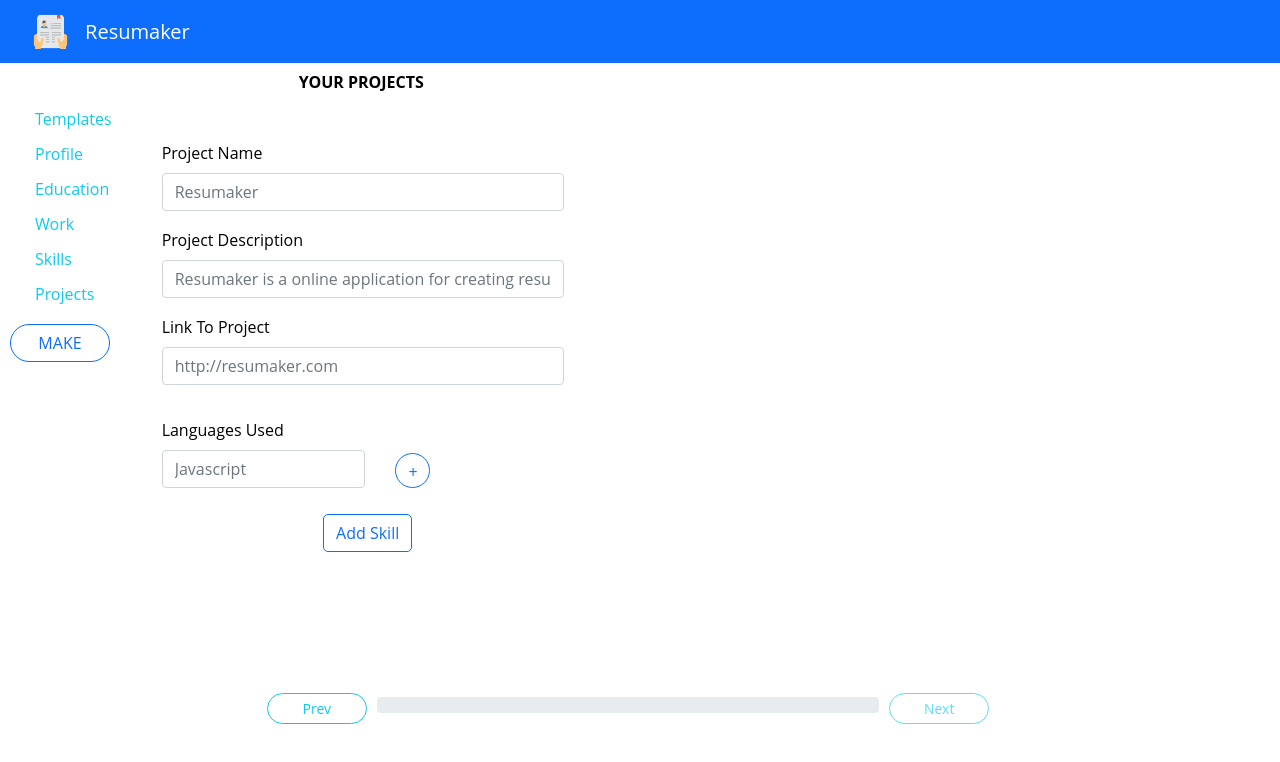
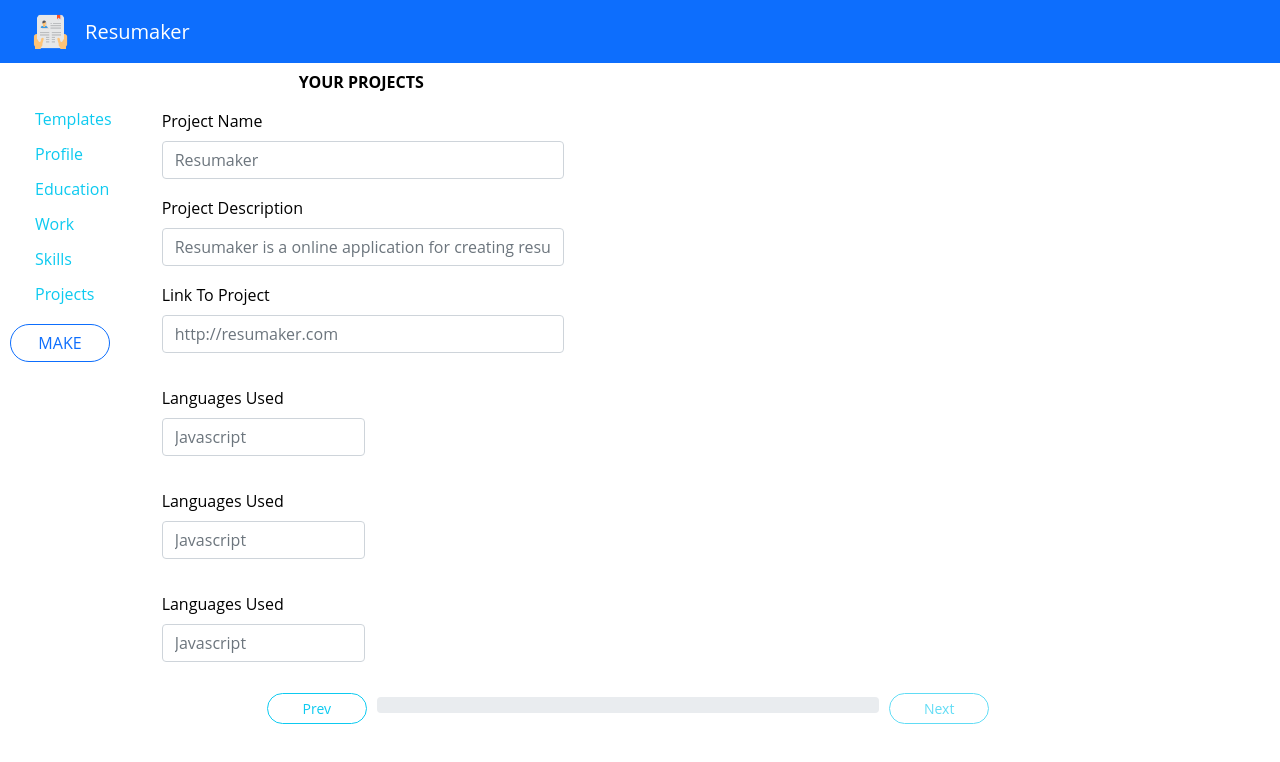
Before and after one commit to 29RahulKhandelwal/Resumaker, a React (Create React App) app: page /resume-generator/projects in a window 1280 px wide. Shown: the top 762 px of the page. Built offline with nearby package versions, Linux system fonts and the light colour scheme.

Commit message:
work and project section inputs done

```diff
--- a/src/components/CreateResume/ProjectForm.jsx
+++ b/src/components/CreateResume/ProjectForm.jsx
@@ -1,6 +1,5 @@
 import React, { Fragment, useEffect, useState } from "react";
 import Button from "../UI/Button";
-import CircleButton from "../UI/CircleButton";
 import Input from "../UI/Input";
 import ShortInput from "../UI/ShortInput";
 import { ProjectAction } from "../../actions";
@@ -8,61 +7,72 @@ import { useDispatch } from "react-redux";
 
 export default function ProjectForm(){
     const dispatch=useDispatch();
-    const [data,setData]=useState({});
     const [projectData,setProjectData]=useState([{
         projectName:"",
         projectDescription:"",
-        projectLink:""
+        projectLink:"",
+        projectLanguage1:"",
+        projectLanguage2:"",
+        projectLanguage3:"",
+        projectLanguage4:"",
+        projectLanguage5:"",
+        projectLanguage6:"",
+        projectLanguage7:"",
+        projectLanguage8:"",
     }]);
-    const [skillsData,setSkillsData]=useState("");
-    const [skills,setSkills]=useState([]);
-    function handleChange(event){
+    function handleChange(event,index){
         const {name,value}=event.target;
-        setProjectData({...projectData,[name]:value});
+        const projectDataList=[...projectData];
+        projectDataList[index][name]=value;
+        setProjectData(projectDataList)
     }
     function handleAddInput(){
-        setData(data.length > 0 ? [...data,{...projectData,skills:skills}] : [{...projectData,skills:skills}])
-        setProjectData({
-            projectName:"",
-            projectDescription:"",
-            projectLink:""});
-        setSkills([]);
+        setProjectData([...projectData,{projectName:"",
+        projectDescription:"",
+        projectLink:"",
+        projectLanguage1:"",
+        projectLanguage2:"",
+        projectLanguage3:"",
+        projectLanguage4:"",
+        projectLanguage5:"",
+        projectLanguage6:"",
+        projectLanguage7:"",
+        projectLanguage8:""}])
     }
-    // function handleDeleteInput(index){
-    //     const temp=[...data];
-    //     temp.splice(index,1);
-    //     setData(temp);
-    // }
-    function handleSkillChange(e,index){
-        const {value}=e.target;
-        setSkillsData(value);
-    }
-    function handleSkillAdd(){
-        if(skillsData){
-            setSkills(skills.length > 0 ? [...skills,skillsData] : [skillsData])
-            setSkillsData("")
-        }
+    function handleDeleteInput(index){
+        const projectDataList=[...projectData];
+        projectDataList.splice(index,1);
+        setProjectData(projectDataList)
     }
 
     useEffect(()=>{
-        dispatch(ProjectAction(data))
-    },[data,dispatch])
+        dispatch(ProjectAction(projectData))
+    },[projectData,dispatch])
 
-    console.log(data);
 
     return (
         <Fragment>
-            return (
-                <Input label="ProjectName" id="ProjectName" text="Project Name" type="text" name="projectName" placeholder="Resumaker" value={projectData.projectName} onChange={event=>handleChange(event)} />
-                <Input label="ProjectDescription" id="ProjectDescription" text="Project Description" type="text" name="projectDescription" placeholder="Resumaker is a online application for creating resume just by entering your details." value={projectData.projectDescription} onChange={event=>handleChange(event)} />
-                <Input label="LinkToProject" id="LinkToProject" text="Link To Project" type="url" name="projectLink" placeholder="http://resumaker.com" value={projectData.projectLink} onChange={event=>handleChange(event)} />
-                <ShortInput label="LanguagesUsed" id="LanguagesUsed" text="Languages Used" type="text" name="projectLanguages" placeholder="Javascript" value={skillsData} onChange={event=>handleSkillChange(event)} />
-                <div className="circle">
-                    <CircleButton type="button" class="btn btn-outline-primary btn-md btn-circle" text="+"  onClick={handleSkillAdd} />
-                </div>
-                <div className="addremove">
-                    <Button type="button" class="btn btn-outline-primary btn-md btn-school" text="Add Skill"  onClick={handleAddInput} />
-                </div>
+            {projectData.map((data,index)=>{
+                return(
+                    <div key={index}>
+                        <Input label="ProjectName" id="ProjectName" text="Project Name" type="text" name="projectName" placeholder="Resumaker" value={data.projectName} onChange={event=>handleChange(event,index)} />
+                        <Input label="ProjectDescription" id="ProjectDescription" text="Project Description" type="text" name="projectDescription" placeholder="Resumaker is a online application for creating resume just by entering your details." value={data.projectDescription} onChange={event=>handleChange(event,index)} />
+                        <Input label="LinkToProject" id="LinkToProject" text="Link To Project" type="url" name="projectLink" placeholder="http://resumaker.com" value={data.projectLink} onChange={event=>handleChange(event,index)} />
+                        <ShortInput label="projectLanguage1" id="projectLanguage1" text="Languages Used" type="text" name="projectLanguage1" placeholder="Javascript" value={data.projectLanguage1} onChange={event=>handleChange(event,index)} />
+                        <ShortInput label="projectLanguage2" id="projectLanguage2" text="Languages Used" type="text" name="projectLanguage2" placeholder="Javascript" value={data.projectLanguage2} onChange={event=>handleChange(event,index)} />
+                        <ShortInput label="projectLanguage3" id="projectLanguage3" text="Languages Used" type="text" name="projectLanguage3" placeholder="Javascript" value={data.projectLanguage3} onChange={event=>handleChange(event,index)} />
+                        <ShortInput label="projectLanguage4" id="projectLanguage4" text="Languages Used" type="text" name="projectLanguage4" placeholder="Javascript" value={data.projectLanguage4} onChange={event=>handleChange(event,index)} />
+                        <ShortInput label="projectLanguage5" id="projectLanguage5" text="Languages Used" type="text" name="projectLanguage5" placeholder="Javascript" value={data.projectLanguage5} onChange={event=>handleChange(event,index)} />
+                        <ShortInput label="projectLanguage6" id="projectLanguage6" text="Languages Used" type="text" name="projectLanguage6" placeholder="Javascript" value={data.projectLanguage6} onChange={event=>handleChange(event,index)} />
+                        <ShortInput label="projectLanguage7" id="projectLanguage7" text="Languages Used" type="text" name="projectLanguage7" placeholder="Javascript" value={data.projectLanguage7} onChange={event=>handleChange(event,index)} />
+                        <ShortInput label="projectLanguage8" id="projectLanguage8" text="Languages Used" type="text" name="projectLanguage8" placeholder="Javascript" value={data.projectLanguage8} onChange={event=>handleChange(event,index)} />
+                        <div className="addremove">
+                            {projectData.length -1 === index && <Button type="button" class="btn btn-outline-primary btn-md btn-school" text="Add Project"  onClick={handleAddInput} />}
+                            {projectData.length !==1 && <Button type="button" class="btn btn-outline-primary btn-md btn-school" text="Remove Project"  onClick={()=>handleDeleteInput(index)} />}
+                        </div>
+                    </div>
+                )
+            })}
         </Fragment>
     )
 }
--- a/src/components/CreateResume/WorkForm.jsx
+++ b/src/components/CreateResume/WorkForm.jsx
@@ -1,6 +1,5 @@
 import React, { Fragment, useEffect, useState } from "react";
 import Button from "../UI/Button";
-import CircleButton from "../UI/CircleButton";
 import Input from "../UI/Input";
 import ShortInput from "../UI/ShortInput";
 import { WorkAction } from "../../actions";
@@ -9,69 +8,69 @@ import { useDispatch } from "react-redux";
 
 export default function WorkForm(){
     const dispatch=useDispatch();
-    const [data,setData]=useState({});
-    const [jobResponseData,setJobResponseData]=useState("");
-    const [jobResponse,setJobResponse]=useState([]);
     const [workData,setWorkData]=useState([{
         companyName:"",
         jobTitle:"",
         jobLocation:"",
         startDate:"",
         endDate:"",
-        jobResponsibility:""
+        jobResponsibility1:"",
+        jobResponsibility2:"",
+        jobResponsibility3:"",
+        jobResponsibility4:"",
+        jobResponsibility5:"",
     }]);
-    function handleChange(event){
+    function handleChange(event,index){
         const {name,value}=event.target;
-        setWorkData({...workData,[name]:value});
+        const workDataList=[...workData];
+        workDataList[index][name]=value;
+        setWorkData(workDataList)
     }
     function handleAddInput(){
-        setData(data.length > 0 ? [...data,{...workData,jobResponse:jobResponse}] : [{...workData,jobResponse:jobResponse}])
-        setWorkData({
-        companyName:"",
+        setWorkData([...workData,{companyName:"",
         jobTitle:"",
         jobLocation:"",
         startDate:"",
         endDate:"",
-        jobResponsibility:""});
-        setJobResponse([]);
+        jobResponsibility1:"",
+        jobResponsibility2:"",
+        jobResponsibility3:"",
+        jobResponsibility4:"",
+        jobResponsibility5:""}]);
     }
-    // function handleDeleteInput(index){
-    //     const temp=[...data];
-    //     temp.splice(index,1);
-    //     setData(temp);
-    // }
-    function handleJobResponseChange(e,index){
-        const {value}=e.target;
-        setJobResponseData(value);
-    }
-    function handleJobResponseAdd(){
-        if(jobResponseData){
-            setJobResponse(jobResponse.length > 0 ? [...jobResponse,jobResponseData] : [jobResponseData])
-            setJobResponseData("")
-        }
+    function handleRemoveInput(index){
+        const workDataList=[...workData];
+        workDataList.splice(index,1);
+        setWorkData(workDataList);
     }
 
     useEffect(()=>{
-        dispatch(WorkAction(data))
-    },[data,dispatch])
+        dispatch(WorkAction(workData))
+    },[workData,dispatch])
 
-    console.log(data);
 
     return (
         <Fragment>
-            <Input label="CompanyName" id="CompanyName" text="Company Name" type="text" name="companyName" placeholder="MICROSOFT" value={workData.companyName} onChange={event=>handleChange(event)} />
-            <Input label="JobTitle" id="JobTitle" text="JobTitle" type="text" name="jobTitle" placeholder="Software Engineer" value={workData.jobTitle} onChange={event=>handleChange(event)} />
-            <Input label="JobLocation" id="JobLocation" text="Job Location" type="text" name="jobLocation" placeholder="Stanford, CA" value={workData.jobLocation} onChange={event=>handleChange(event)} />
-            <Input label="StartDate" id="StartDate" text="Start Date" type="text" name="startDate" placeholder="Sep 2018" value={workData.startDate} onChange={event=>handleChange(event)} />
-            <Input label="EndDate" id="End Date" text="EndDate" type="text" name="endDate" placeholder="Jun 2022" value={workData.endDate} onChange={event=>handleChange(event)} />
-            <ShortInput label="JobResponsibilty" id="JobResponsibilty" text="Job Responsibilty" type="text" name="jobResponsibility" placeholder="Did cool stuff at company" value={jobResponseData} onChange={event=>handleJobResponseChange(event)} />
-            <div className="circle">
-                <CircleButton type="button" class="btn btn-outline-primary btn-md btn-circle" text="+" onClick={handleJobResponseAdd} />
-            </div>
-            <div className="addremove">
-                <Button type="button" class="btn btn-outline-primary btn-md btn-school" text="Add Work" onClick={handleAddInput} />
-                <Button type="button" class="btn btn-outline-primary btn-md btn-school" text="Remove Work" />
-            </div>
+            {workData.map((data,index)=>{
+                return (
+                    <div key={index}>
+                        <Input label="CompanyName" id="CompanyName" text="Company Name" type="text" name="companyName" placeholder="MICROSOFT" value={data.companyName} onChange={event=>handleChange(event,index)} />
+                        <Input label="JobTitle" id="JobTitle" text="JobTitle" type="text" name="jobTitle" placeholder="Software Engineer" value={data.jobTitle} onChange={event=>handleChange(event,index)} />
+                        <Input label="JobLocation" id="JobLocation" text="Job Location" type="text" name="jobLocation" placeholder="Stanford, CA" value={data.jobLocation} onChange={event=>handleChange(event,index)} />
+                        <Input label="StartDate" id="StartDate" text="Start Date" type="text" name="startDate" placeholder="Sep 2018" value={data.startDate} onChange={event=>handleChange(event,index)} />
+                        <Input label="EndDate" id="End Date" text="EndDate" type="text" name="endDate" placeholder="Jun 2022" value={data.endDate} onChange={event=>handleChange(event,index)} />
+                        <ShortInput label="JobResponsibilty1" id="JobResponsibilty1" text="Job Responsibilty" type="text" name="jobResponsibility1" placeholder="Did cool stuff at company" value={data.jobResponsibility1} onChange={event=>handleChange(event,index)} />
+                        <ShortInput label="JobResponsibilty2" id="JobResponsibilty2" text="Job Responsibilty" type="text" name="jobResponsibility2" placeholder="Did cool stuff at company" value={data.jobResponsibility2} onChange={event=>handleChange(event,index)} />
+                        <ShortInput label="JobResponsibilty3" id="JobResponsibilty3" text="Job Responsibilty" type="text" name="jobResponsibility3" placeholder="Did cool stuff at company" value={data.jobResponsibility3} onChange={event=>handleChange(event,index)} />
+                        <ShortInput label="JobResponsibilty4" id="JobResponsibilty4" text="Job Responsibilty" type="text" name="jobResponsibility4" placeholder="Did cool stuff at company" value={data.jobResponsibility4} onChange={event=>handleChange(event,index)} />
+                        <ShortInput label="JobResponsibilty5" id="JobResponsibilty5" text="Job Responsibilty" type="text" name="jobResponsibility5" placeholder="Did cool stuff at company" value={data.jobResponsibility5} onChange={event=>handleChange(event,index)} />
+                        <div className="addremove">
+                            {workData.length -1 === index &&  <Button type="button" class="btn btn-outline-primary btn-md btn-school" text="Add Work" onClick={handleAddInput} />}
+                            {workData.length !==1 && <Button type="button" class="btn btn-outline-primary btn-md btn-school" text="Remove Work"  onClick={()=>handleRemoveInput(index)} />}
+                        </div>
+                    </div>
+                )
+            })}
         </Fragment>
     )
 }
```
